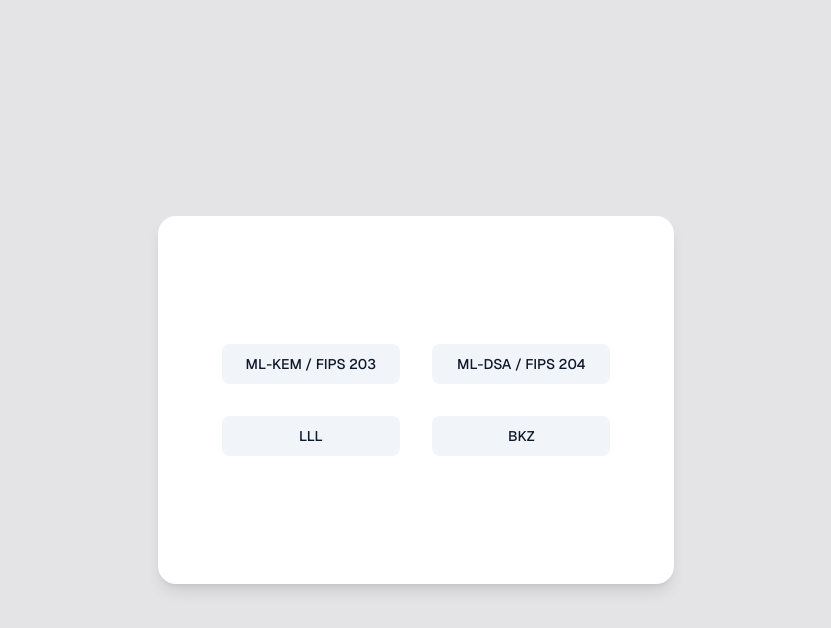
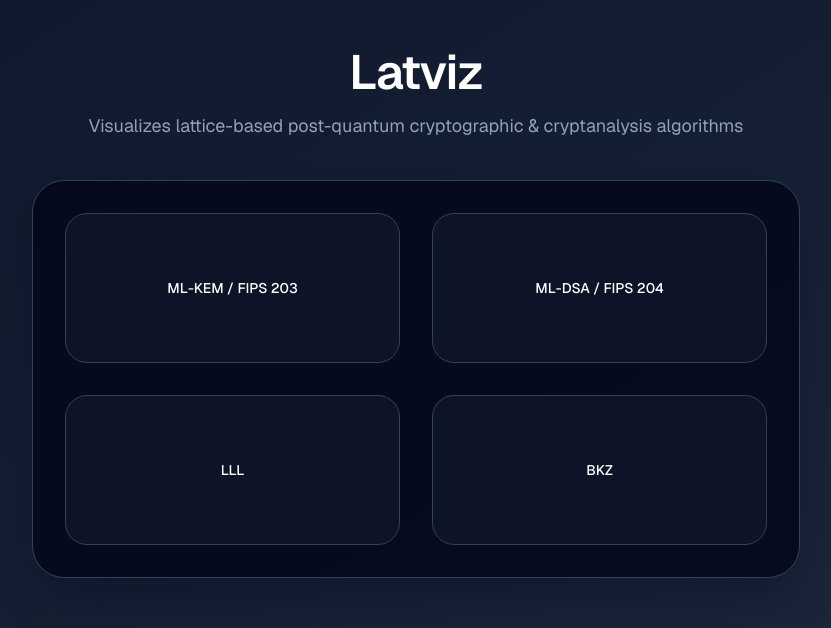
Before and after one commit to micma69/latviz, a Next.js app: page / in a window 1280 px wide. Shown: the top 628 px of the page, without its empty margins (224-1055 px from the left). Built offline with nearby package versions, Linux system fonts and the light colour scheme.

Commit message:
Polishing the homepage

```diff
--- a/app/page.tsx
+++ b/app/page.tsx
@@ -3,29 +3,27 @@ import { Button } from "@/components/ui/button"
 
 export default function Home() {
   return (
-    <div className="flex min-h-screen items-center justify-center bg-zinc-200 font-sans dark:bg-black">
-      <main className="flex min-h-1/3 max-w-3xl flex-col items-center py-32 px-16 bg-white dark:bg-black sm:items-start rounded-2xl shadow-lg">
-        {/* <BackgroundBoxesDemo /> */}
-        <div className ="grid grid-cols-2 gap-8 place-items-center justify-center">
-          <Button className="w-full" asChild variant="secondary" size="lg">
-            <Link href="/ml-kem">
-              ML-KEM / FIPS 203
-            </Link>
+    <div className="min-h-screen bg-gradient-to-br from-slate-900 to-slate-800 px-8 py-12 font-sans text-slate-100">
+      <div className="mx-auto w-full max-w-4xl text-center">
+        <h1 className="text-5xl font-semibold tracking-tight text-white">Latviz</h1>
+        <p className="mx-auto mt-4 max-w-2xl text-lg text-slate-400">
+          Visualizes lattice-based post-quantum cryptographic & cryptanalysis algorithms
+        </p>
+      </div>
+
+      <main className="mx-auto mt-10 w-full max-w-3xl flex-col rounded-[2rem] border border-slate-700 bg-slate-950/80 p-8 shadow-2xl shadow-slate-950/40">
+        <div className="grid gap-8 sm:grid-cols-2">
+          <Button className="w-full h-full min-h-[150px] rounded-3xl border border-slate-700 bg-slate-900/80 px-6 text-center text-white hover:bg-slate-800/90 focus-visible:ring-white/30 flex items-center justify-center" asChild variant="secondary">
+            <Link href="/ml-kem">ML-KEM / FIPS 203</Link>
           </Button>
-          <Button className="w-full" asChild variant="secondary" size="lg">
-            <Link href="/ml-dsa">
-              ML-DSA / FIPS 204
-            </Link>
+          <Button className="w-full h-full min-h-[150px] rounded-3xl border border-slate-700 bg-slate-900/80 px-6 text-center text-white hover:bg-slate-800/90 focus-visible:ring-white/30 flex items-center justify-center" asChild variant="secondary">
+            <Link href="/ml-dsa">ML-DSA / FIPS 204</Link>
           </Button>
-          <Button className="w-full" asChild variant="secondary" size="lg">
-            <Link href="/lll">
-              LLL
-            </Link>
+          <Button className="w-full h-full min-h-[150px] rounded-3xl border border-slate-700 bg-slate-900/80 px-6 text-center text-white hover:bg-slate-800/90 focus-visible:ring-white/30 flex items-center justify-center" asChild variant="secondary">
+            <Link href="/lll">LLL</Link>
           </Button>
-          <Button className="w-full" asChild variant="secondary" size="lg">
-            <Link href="/bkz">
-              BKZ
-            </Link>
+          <Button className="w-full h-full min-h-[150px] rounded-3xl border border-slate-700 bg-slate-900/80 px-6 text-center text-white hover:bg-slate-800/90 focus-visible:ring-white/30 flex items-center justify-center" asChild variant="secondary">
+            <Link href="/bkz">BKZ</Link>
           </Button>
         </div>
       </main>
```
